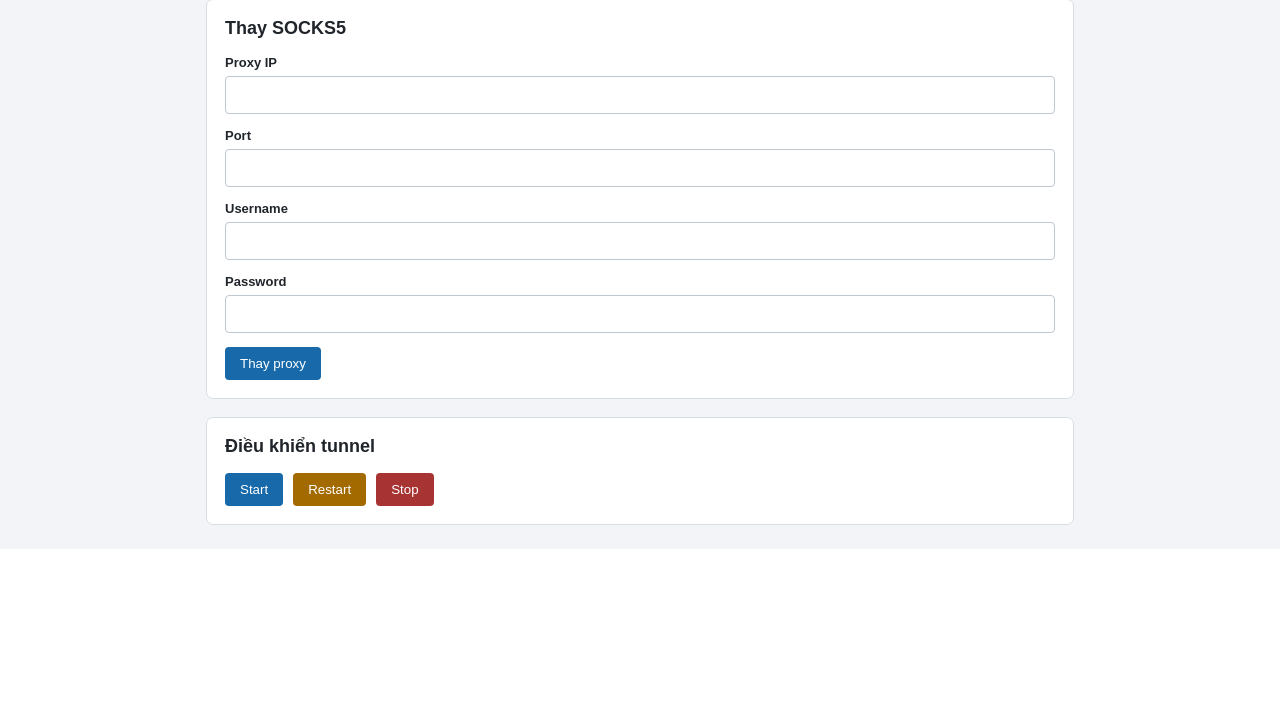
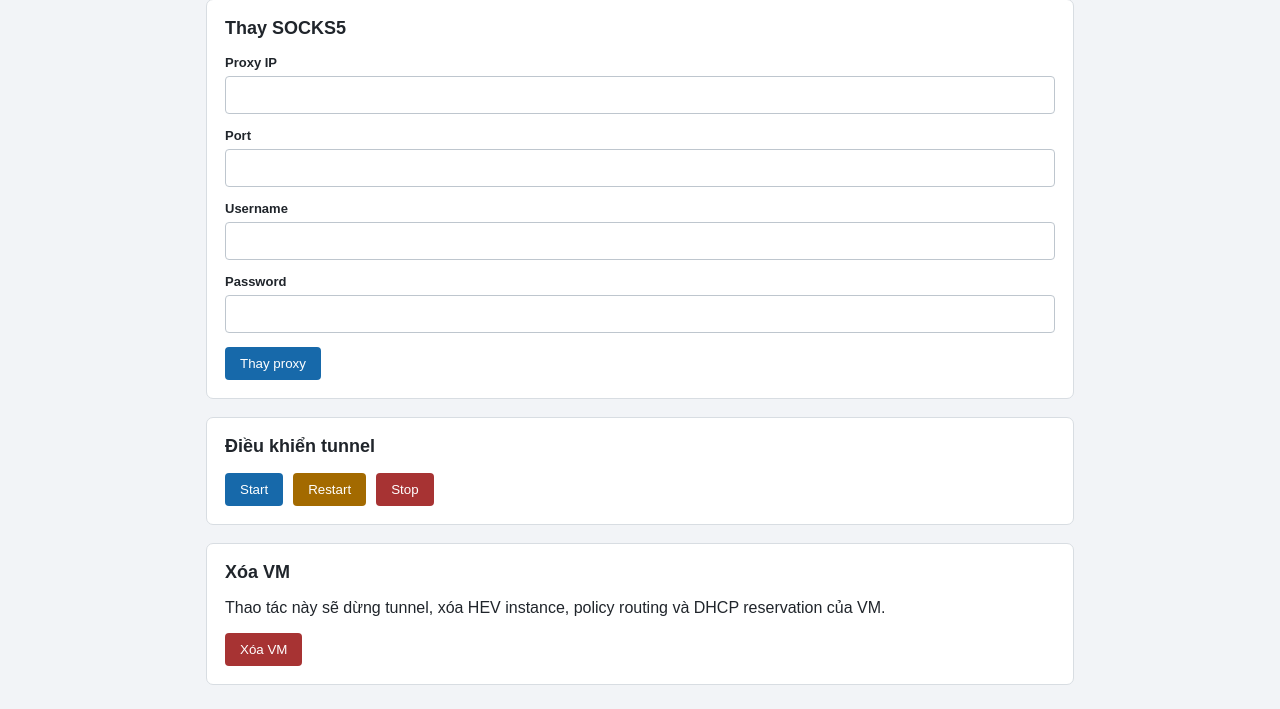
Before and after one commit to dtthhoanglong/proxy-gateway, a Flask app: template webui/templates/vm.html in a window 1280 px wide. Shown: the part 544-1253 px from the top of the page. Before the commit the page ends 1093 px from the top, so only its background shows below. Run offline with Flask 3, Linux system fonts and the light colour scheme; the template is opened without the code that fills it, so the values that code supplies are empty.

Commit message:
Add Delete VM action to Web UI

```diff
--- a/webui/app.py
+++ b/webui/app.py
@@ -627,6 +627,36 @@ def service_action(instance: int, action: str):
     )
 
 
+@app.post("/vm/<int:instance>/delete")
+def delete_vm(instance: int):
+    if not valid_instance(instance):
+        flash("VM không hợp lệ.", "error")
+        return redirect(url_for("index"))
+
+    success, output = run_command(
+        [
+            str(REMOVE_INSTANCE_SCRIPT),
+            str(instance),
+        ],
+        timeout=60,
+    )
+
+    if success:
+        flash(
+            f"Đã xóa VM{instance}, HEV instance và DHCP reservation.",
+            "success",
+        )
+        return redirect(url_for("index"))
+
+    flash(
+        output or f"Không thể xóa VM{instance}.",
+        "error",
+    )
+    return redirect(
+        url_for("vm_detail", instance=instance)
+    )
+
+
 @app.route("/health")
 def health():
     return {"status": "ok"}
--- a/webui/templates/vm.html
+++ b/webui/templates/vm.html
@@ -319,6 +319,34 @@
                 </form>
             </div>
         </section>
+
+        <section class="card">
+            <h2>Xóa VM</h2>
+
+            <p>
+                Thao tác này sẽ dừng tunnel, xóa HEV instance,
+                policy routing và DHCP reservation của VM{{ vm.instance }}.
+            </p>
+
+            <form
+                method="post"
+                action="{{ url_for(
+                    'delete_vm',
+                    instance=vm.instance
+                ) }}"
+                onsubmit="return confirm(
+                    'Bạn có chắc muốn xóa VM{{ vm.instance }}? '
+                    + 'Thao tác này không thể hoàn tác.'
+                );"
+            >
+                <button
+                    class="danger"
+                    type="submit"
+                >
+                    Xóa VM{{ vm.instance }}
+                </button>
+            </form>
+        </section>
     </main>
 </body>
 </html>
```
